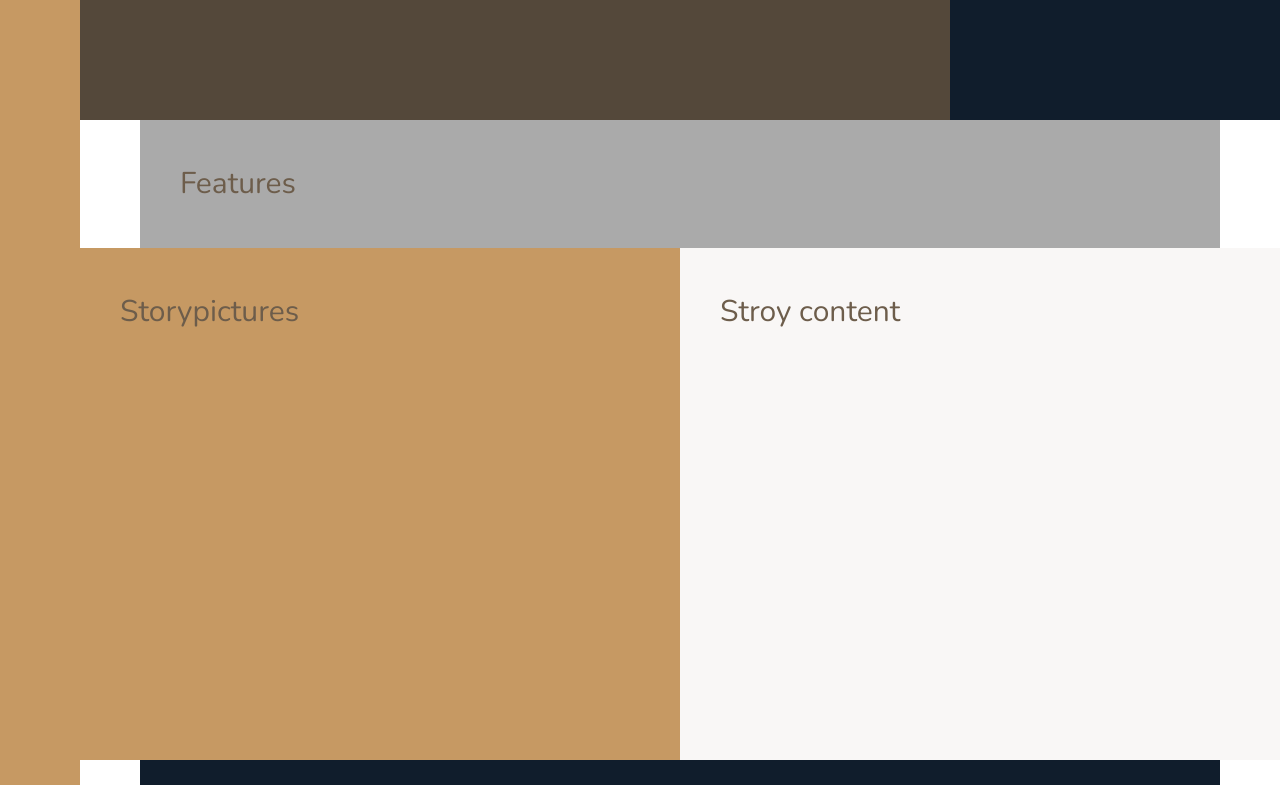
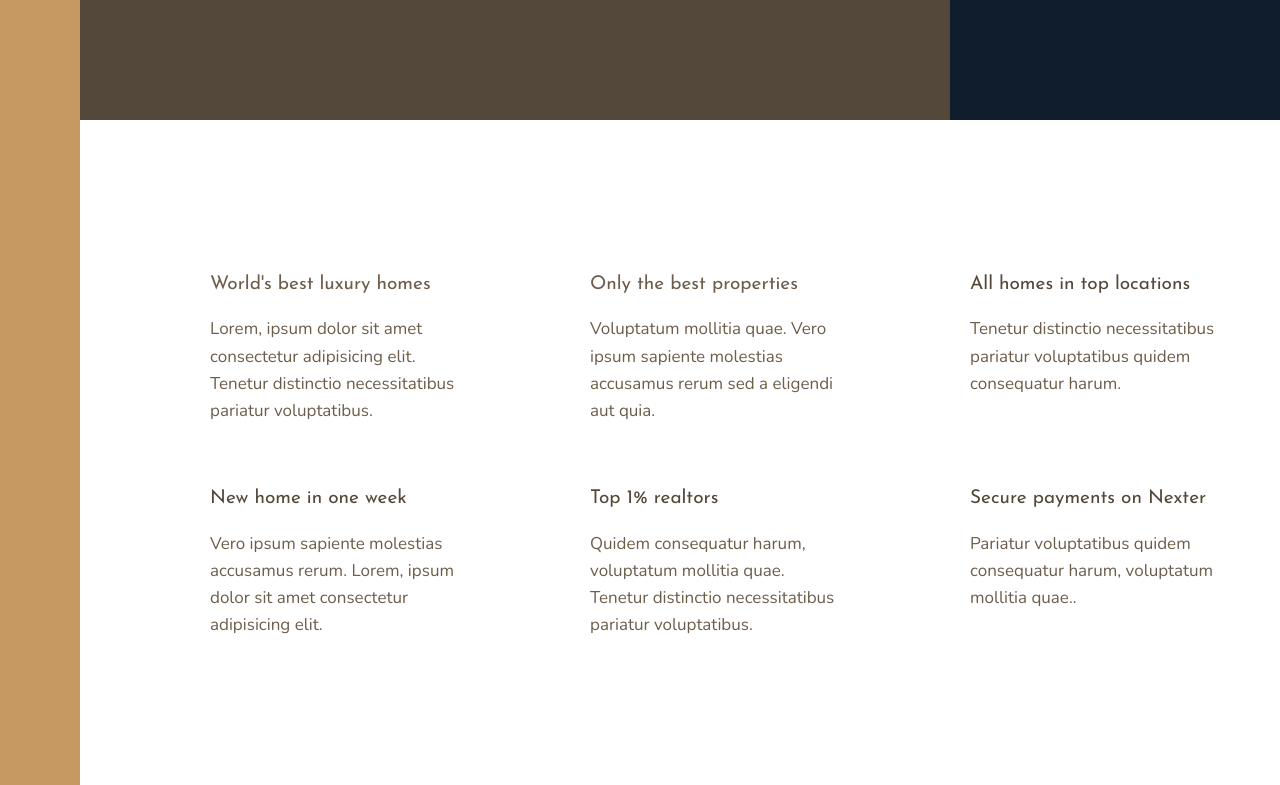
Before and after one commit to feels00good/AV-cms, a website: page Advanced CSS and Sass/Grid/index.html in a window 1280 px wide. Shown: the part 520-1305 px from the top of the page. Drawn offline with nearby package versions, Linux system fonts and the light colour scheme.

Commit message:
Completed Features section

```diff
--- a/Advanced CSS and Sass/Grid/index.html
+++ b/Advanced CSS and Sass/Grid/index.html
@@ -25,15 +25,56 @@
   </div>
 
   <section class="features">
-    Features
+    <div class="feature">
+      <svg class="feature__icon">
+        <use xlink:href="img/sprite.svg#icon-global"></use>
+      </svg>
+      <h4 class="heading-4">World's best luxury homes</h4>
+      <p class="feature__text">Lorem, ipsum dolor sit amet consectetur adipisicing elit. Tenetur distinctio necessitatibus pariatur voluptatibus.</p>
+    </div>
+    <div class="feature">
+      <svg class="feature__icon">
+        <use xlink:href="img/sprite.svg#icon-trophy"></use>
+      </svg>
+      <h4 class="heading-4">Only the best properties</h4>
+      <p class="feature__text">Voluptatum mollitia quae. Vero ipsum sapiente molestias accusamus rerum sed a eligendi aut quia.</p>
+    </div>
+    <div class="feature">
+      <svg class="feature__icon">
+        <use xlink:href="img/sprite.svg#icon-map-pin"></use>
+      </svg>
+      <h4 class="heading-4 heading-4--dark">All homes in top locations</h4>
+      <p class="feature__text">Tenetur distinctio necessitatibus pariatur voluptatibus quidem consequatur harum.</p>
+    </div>
+    <div class="feature">
+      <svg class="feature__icon">
+        <use xlink:href="img/sprite.svg#icon-key"></use>
+      </svg>
+      <h4 class="heading-4 heading-4--dark">New home in one week</h4>
+      <p class="feature__text">Vero ipsum sapiente molestias accusamus rerum. Lorem, ipsum dolor sit amet consectetur adipisicing elit.</p>
+    </div>
+    <div class="feature">
+      <svg class="feature__icon">
+        <use xlink:href="img/sprite.svg#icon-presentation"></use>
+      </svg>
+      <h4 class="heading-4 heading-4--dark">Top 1% realtors</h4>
+      <p class="feature__text">Quidem consequatur harum, voluptatum mollitia quae. Tenetur distinctio necessitatibus pariatur voluptatibus.</p>
+    </div>
+    <div class="feature">
+      <svg class="feature__icon">
+        <use xlink:href="img/sprite.svg#icon-lock"></use>
+      </svg>
+      <h4 class="heading-4 heading-4--dark">Secure payments on Nexter</h4>
+      <p class="feature__text">Pariatur voluptatibus quidem consequatur harum, voluptatum mollitia quae..</p>
+    </div>
   </section>
 
   <div class="story__pictures">
-    Storypictures
+    Story pictures
   </div>
 
   <div class="story__content">
-    Stroy content
+    Story content
   </div>
 
   <section class="homes">
--- a/Advanced CSS and Sass/Grid/sass/_base.scss
+++ b/Advanced CSS and Sass/Grid/sass/_base.scss
@@ -39,9 +39,6 @@ body {
   grid-template-rows: 80vh min-content 40vw repeat(3, min-content);
   grid-template-columns: [sidebar-start] 8rem [sidebar-end full-start] minmax(6rem,1fr) [center-start] repeat(8, [col-start] minmax(min-content, 14rem) [col-end]) [center-end] minmax(6rem,1fr) [full-end];
 
-  & > * {
-    padding: 4rem;
-    font-size: 3rem;
-  }
+
 
 }
--- a/Advanced CSS and Sass/Grid/sass/_features.scss
+++ b/Advanced CSS and Sass/Grid/sass/_features.scss
@@ -1,4 +1,31 @@
 .features {
-  background-color: $color-grey-light-2;
   grid-column: center-start / center-end;
+
+  margin: 15rem 0;
+
+  display: grid;
+  grid-template-columns: repeat(auto-fit, minmax(25rem, 1fr));
+  grid-gap: 6rem;
+  align-items: start;
 }
+
+.feature {
+
+  display: grid;
+  grid-template-columns: min-content 1fr;
+  grid-row-gap: 1.5rem;
+  grid-column-gap: 2.5rem;
+
+  &__icon {
+    fill: $color-primary;
+    width: 4.5rem;
+    height: 4.5rem;
+    grid-row: 1 / span 2;
+    transform: translateY(-1rem);
+  }
+
+  &__text {
+    font-size: 1.7rem;
+  }
+
+}
--- a/Advanced CSS and Sass/Grid/sass/_typography.scss
+++ b/Advanced CSS and Sass/Grid/sass/_typography.scss
@@ -0,0 +1,29 @@
+%heading{
+  font-family: $font-display;
+  font-weight: 400;
+}
+
+.heading-1 {
+  @extend %heading;
+}
+
+.heading-2 {
+  @extend %heading;
+}
+
+.heading-3 {
+  @extend %heading;
+}
+
+.heading-4 {
+  @extend %heading;
+  font-size: 1.9rem;
+
+  &--light {
+    color: $color-grey-light-1;
+  }
+
+  &--dark {
+    color: $color-grey-dark-1;
+  }
+}
```
Also changed, not shown: Advanced CSS and Sass/Grid/css/style.css.
